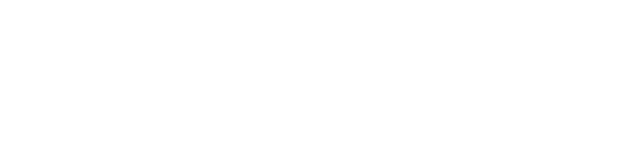
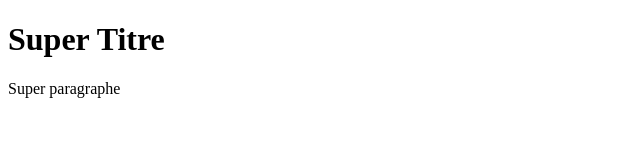
Before and after one commit to LeroyThomas/my-super-website, a plain HTML site: page index.html in a window 1280 px wide. Shown: the whole page, without its empty margins (0-640 px from the left). Drawn offline with Linux system fonts and the light colour scheme.

Commit message:
Ajout  h1 + p

```diff
--- a/index.html
+++ b/index.html
@@ -2,9 +2,11 @@
 <html>
   <head>
     <meta charset="UTF-8">
-    <title>title</title>
+    <title>My super Website</title>
   </head>
   <body>
+  <h1>Super Titre</h1>
+    <p> Super paragraphe</p>
 
   </body>
 </html>
```
